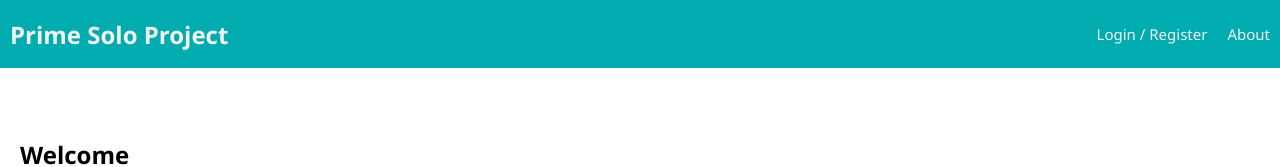
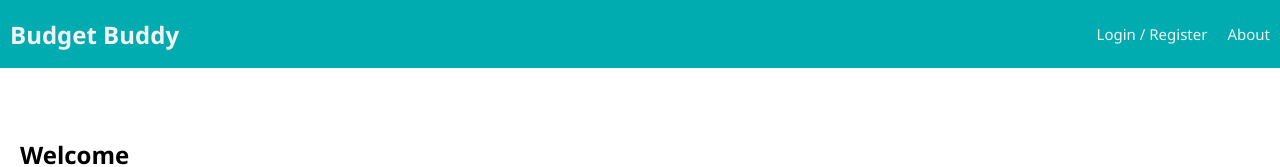
Before and after one commit to yasis12/prime-solo-project, a React (Create React App) app: page /#/home in a window 1280 px wide. Shown: the top 167 px of the page. Built offline with nearby package versions, Linux system fonts and the light colour scheme; no server answers.

Commit message:
created instructions page and linked to dom added to nav bar

```diff
--- a/src/components/App/App.jsx
+++ b/src/components/App/App.jsx
@@ -19,6 +19,7 @@ import InfoPage from '../InfoPage/InfoPage';
 import LandingPage from '../LandingPage/LandingPage';
 import LoginPage from '../LoginPage/LoginPage';
 import RegisterPage from '../RegisterPage/RegisterPage';
+import Instructions from '../Instructions/Instructions';
 
 import './App.css';
 
@@ -110,6 +111,10 @@ function App() {
             }
           </Route>
 
+          <ProtectedRoute exact path="/instructions">
+            <Instructions />
+          </ProtectedRoute>
+
           {/* If none of the other routes matched, we will show a 404. */}
           <Route>
             <h1>404</h1>
--- /dev/null
+++ b/src/components/Instructions/Instructions.jsx
@@ -0,0 +1,10 @@
+import './Instructions.css'
+
+function Instructions() {
+
+    return (
+        <h1>Instructions</h1>
+    )
+}
+
+export default Instructions;
--- a/src/components/Nav/Nav.jsx
+++ b/src/components/Nav/Nav.jsx
@@ -10,7 +10,7 @@ function Nav() {
   return (
     <div className="nav">
       <Link to="/home">
-        <h2 className="nav-title">Prime Solo Project</h2>
+        <h2 className="nav-title">Budget Buddy</h2>
       </Link>
       <div>
         {/* If no user is logged in, show these links */}
@@ -26,6 +26,10 @@ function Nav() {
           <>
             <Link className="navLink" to="/user">
               Home
+            </Link>
+
+            <Link className="navLink" to="/instructions">
+              Instructions
             </Link>
 
             <Link className="navLink" to="/info">
```
Also changed, not shown: src/components/Instructions/Instructions.css (added).
